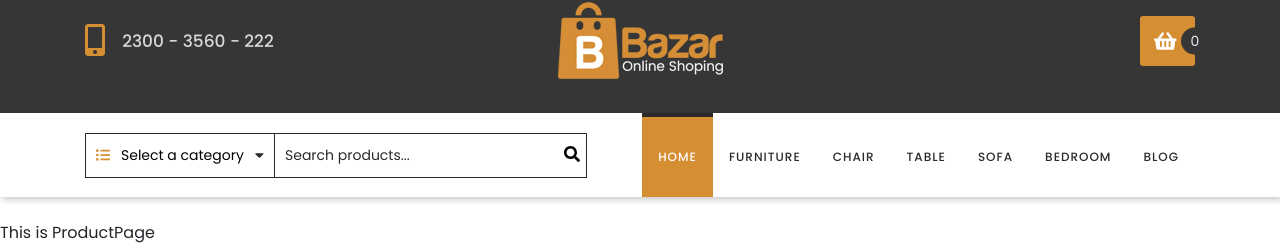
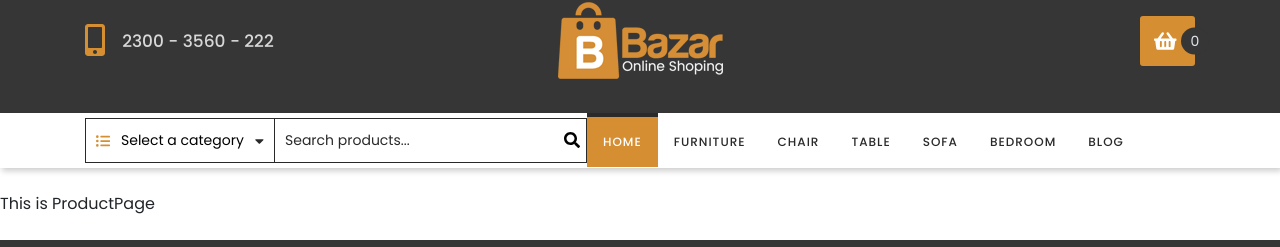
Before and after one commit to matwjablonski/wdp-2312-01, a React (Create React App) app: page /product/1 in a window 1280 px wide. Shown: the part 88-335 px from the top of the page. Built offline with nearby package versions, Linux system fonts and the light colour scheme.

Commit message:
Fix some fixes

```diff
--- a/src/components/layout/MenuBar/MenuBar.js
+++ b/src/components/layout/MenuBar/MenuBar.js
@@ -12,17 +12,20 @@ const MenuBar = ({ children }) => {
   return (
     <div className={styles.root}>
       <div className='container'>
-        <div className='row align-items-center'>
-          <div className='col'>
-            <ProductSearch />
-          </div>
+        <div className={styles.fluid}>
+          <div className='innerWrapperSearch'>
+            <div className={`${styles.inputsWidth} `}>
               <button className={styles.navIcon} onClick={() => setShowNav(!showNav)}>
                 <a href='#'>
                   <FontAwesomeIcon icon={faBars} />
                 </a>
               </button>
-          <div className={'col-auto ' + styles.menu}>
-            <ul className={showNav ? styles.active : styles.notvisible}>
+              <ProductSearch />
+            </div>
+          </div>
+          <div className='innerWrapperMenu'>
+            <div className={'' + styles.menu}>
+              <ul className={showNav ? styles.visible : ''}>
                 <li>
                   <a href='#' className={styles.active}>
                     Home
@@ -51,6 +54,7 @@ const MenuBar = ({ children }) => {
           </div>
         </div>
       </div>
+    </div>
   );
 };
 
--- a/src/components/layout/MenuBar/MenuBar.module.scss
+++ b/src/components/layout/MenuBar/MenuBar.module.scss
@@ -4,7 +4,7 @@
   box-shadow: 2px 3.464px 6px rgba(1, 2, 2, 0.2);
   background-color: #ffffff;
 
-  :global(.container) > :global(.row) {
+  :global(.container)> :global(.row) {
     height: 84px;
   }
 
@@ -20,22 +20,37 @@
   }
 
 
+  .fluid {
+    display: flex;
+    flex-direction: row;
+
+    @media (max-width: 992px) {
+      flex-direction: column-reverse;
+    }
+
+    @media (max-width: 480px) {
+      flex-direction: column;
+    }
+  }
+
   .navIcon {
     display: none;
 
-    @media (max-width: 414px) {
-      display: block;
+    @media (max-width: 480px) {
+      display: inline;
+      margin-right: 10px;
     }
+  }
+
+  .inputsWidth {
+    display: flex;
+    padding-top: 5px;
+    padding-bottom: 5px;
   }
 
   .menu {
     display: flex;
     align-self: stretch;
-    @media (max-width: 414px) {
-      padding-left: 0;
-      padding-right: 0;
-      width: 100%;
-    }
 
     ul {
       margin: 0;
@@ -47,6 +62,7 @@
         display: flex;
         align-items: stretch;
         margin: 0;
+
       }
     }
 
@@ -74,37 +90,31 @@
       }
     }
 
-    @media screen and (max-width: 414px) {
+    @media (max-width: 480px) {
       a {
         display: block;
         width: 100%;
-        text-align: center;
-        margin: 0;
       }
 
       ul {
         display: none;
         flex-direction: column;
         width: 100%;
-        padding-left: 15px;
-        z-index: 3;
-        background-color: #ffffff;
 
-        &.active {
-          display: block;
+        &.visible {
+          display: flex;
         }
-
-      }
-
-      li {
-        width: 100%;
-        justify-content: center;
-        margin: 0;
-      }
-
-      .searchbar {
-        padding-left: 0;
       }
     }
   }
+
+  .innerWrapperSearch {
+    display: flex;
+    flex-direction: row;
+    align-items: center;
+  }
+
+
+
+
 }
```
Lines whose indentation alone changed are shown as unchanged.
